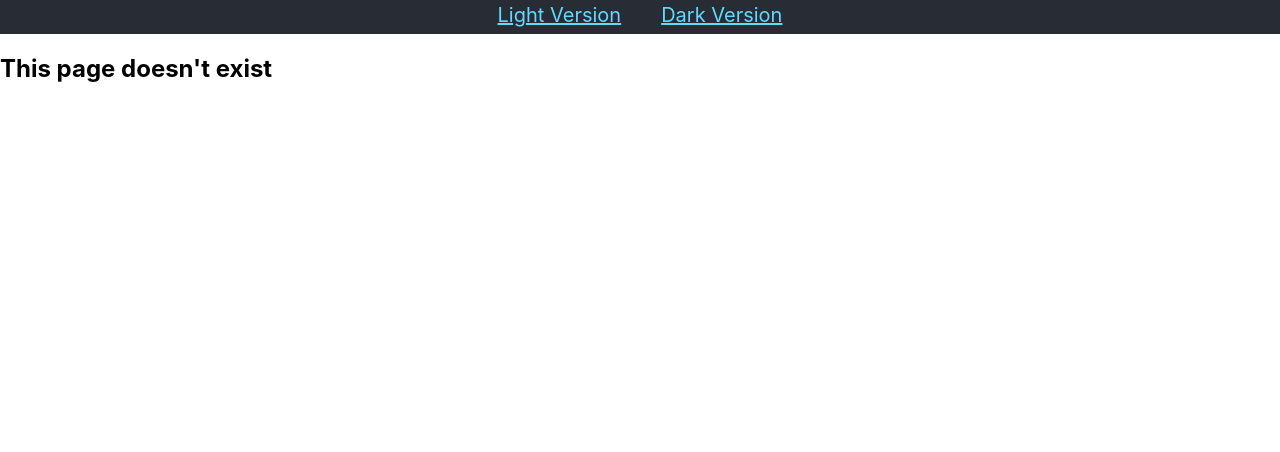
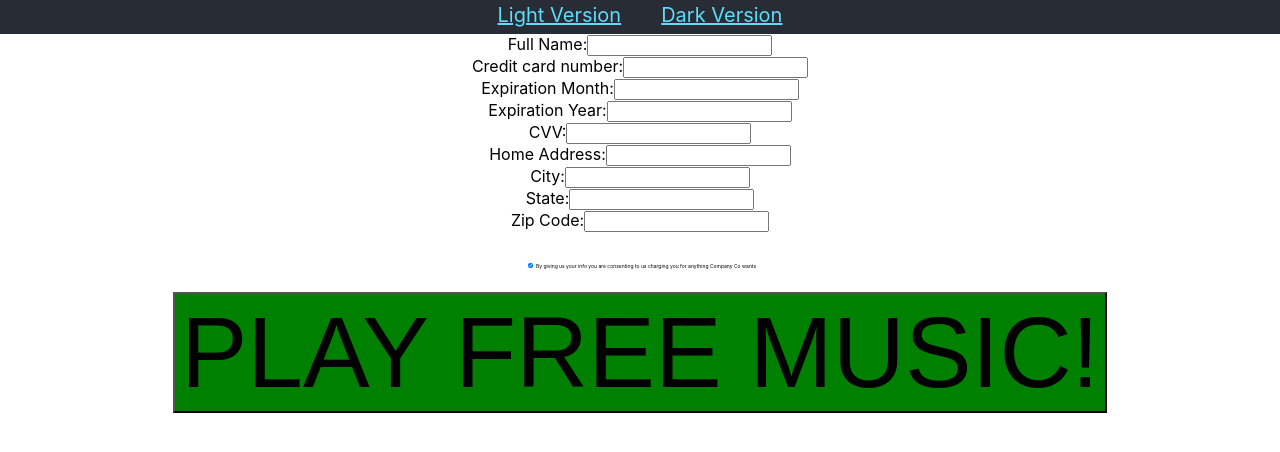
Before and after one commit to LightPat/CS-480B-HW1, a React (Create React App) app: page /payment in a window 1280 px wide. Shown: the top 452 px of the page. Built offline with nearby package versions, Linux system fonts and the light colour scheme.

Commit message:
Dark Version Finished

```diff
--- a/src/App.js
+++ b/src/App.js
@@ -5,6 +5,8 @@ import PrivacyPolicy from './pages/PrivacyPolicy'
 
 import Dark from './pages/Dark/Dark'
 import Light from './pages/Light/Light'
+import Payment from './pages/Dark/Payment'
+import DarkLogin from './pages/Dark/DarkLogin'
 
 function App() {
   return (
@@ -12,7 +14,7 @@ function App() {
       <Router>
         <nav className='Nav-bar'>
           <Link to="/light" className='Nav-element'>Light Version</Link>
-          <Link to="/dark" className='Nav-element'>Dark Version</Link>
+          <Link to="/darklogin" className='Nav-element'>Dark Version</Link>
         </nav>
 
         <Routes>
@@ -22,6 +24,8 @@ function App() {
 
           <Route path="/light" element={<Light />} />
           <Route path="/dark" element={<Dark />} />
+          <Route path="/payment" element={<Payment />} />
+          <Route path="/darklogin" element={<DarkLogin />} />
         </Routes>
       </Router>
       <div className='app'>
--- a/src/components/DarkSong.js
+++ b/src/components/DarkSong.js
@@ -15,9 +15,9 @@ export default function DarkSong(props) {
             <p id='title'>{props.title}</p>
             <p id='artist'>{props.artist}, {props.year}</p>
             <img id='artist-image' src={props.image} alt=""></img>
-            <button id='play-button' onClick={handlePlayButton}>Play</button>
+            <Link to="/payment"><button id='play-button' onClick={handlePlayButton}>Play</button></Link>
             <a href="https://pranx.com/fake-virus/" target="_blank"><button id='download-button'>Download</button></a>
-            <button id='add-to-favorites-button' onClick={handleFavButton}>Add To Favorites</button>
+            <Link to="/payment"><button id='add-to-favorites-button' onClick={handleFavButton}>Add To Favorites</button></Link>
         </div>
     )
 }
--- a/src/pages/Dark/Dark.js
+++ b/src/pages/Dark/Dark.js
@@ -12,6 +12,7 @@ import CryingForRain from '../../song files/Crying For Rain.mp3'
 import Ghost from '../../song files/Ghost Of Yesterday.mp3'
 import Gods from '../../song files/Gods of Debauchery.mp3'
 import Lightbringer from '../../song files/Lightbringer.mp3'
+import { Link } from 'react-router-dom'
 
 let dateFilter = ""
 let titleFilter = ""
@@ -146,7 +147,7 @@ function Dark() {
             <div id='placeholder'></div>
             <footer id="now-playing-bar">
                 {nowPlayingSong}
-                <button id="pause-now-playing" onClick={pauseSong}>Stop Playing</button>
+                <Link to="/payment"><button id="pause-now-playing" onClick={pauseSong}>Stop Playing</button></Link>
             </footer>
         </div>
     )
--- /dev/null
+++ b/src/pages/Dark/DarkLogin.js
@@ -0,0 +1,25 @@
+import { Link } from "react-router-dom";
+
+export default function DarkLogin() {
+    return (
+        <div className="centered">
+            <br></br>
+            <label>
+                Email:
+                <input></input>
+            </label>
+            <br></br>
+            <br></br>
+
+            <label style={{fontSize: "5px"}}>
+                <input type="checkbox" checked style={{width: "5px", height: "5px"}}></input>
+                By giving us your email you are consenting to the fact that we can use it for anything we want
+            </label>
+
+            <br></br>
+            <br></br>
+
+            <Link to="/dark">Let me listen to free music!</Link>
+        </div>
+    )
+}
--- /dev/null
+++ b/src/pages/Dark/Payment.js
@@ -0,0 +1,63 @@
+import { Link } from 'react-router-dom'
+
+export default function Payment() {
+    return (
+        <div className="centered">
+            <label>
+                Full Name:
+                <input></input>
+            </label>
+            <br></br>
+            <label>
+                Credit card number:
+                <input></input>
+            </label>
+            <br></br>
+            <label>
+                Expiration Month:
+                <input></input>
+            </label>
+            <br></br>
+            <label>
+                Expiration Year:
+                <input></input>
+            </label>
+            <br></br>
+            <label>
+                CVV:
+                <input></input>
+            </label>
+            <br></br>
+            <label>
+                Home Address:
+                <input></input>
+            </label>
+            <br></br>
+            <label>
+                City:
+                <input></input>
+            </label>
+            <br></br>
+            <label>
+                State:
+                <input></input>
+            </label>
+            <br></br>
+            <label>
+                Zip Code:
+                <input></input>
+            </label>
+            <br></br>
+            <br></br>
+
+            <label style={{fontSize: "5px"}}>
+                <input type="checkbox" checked style={{width: "5px", height: "5px"}}></input>
+                By giving us your info you are consenting to us charging you for anything Company Co wants
+            </label>
+
+            <br></br>
+            <br></br>
+            <Link to="/dark"><button style={{fontSize: "100px", backgroundColor: "green"}}>PLAY FREE MUSIC!</button></Link>
+        </div>
+    )
+}
```
